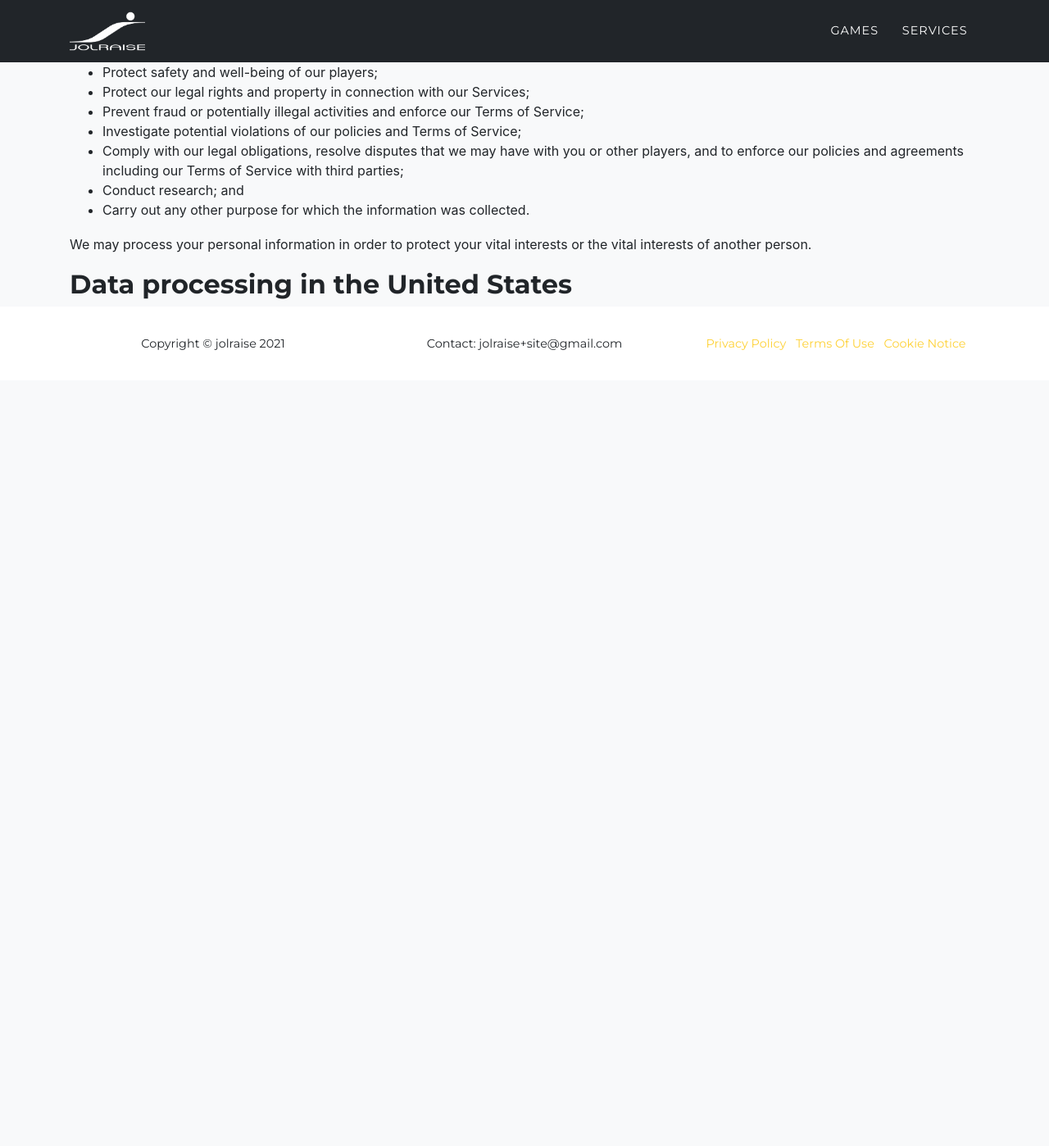
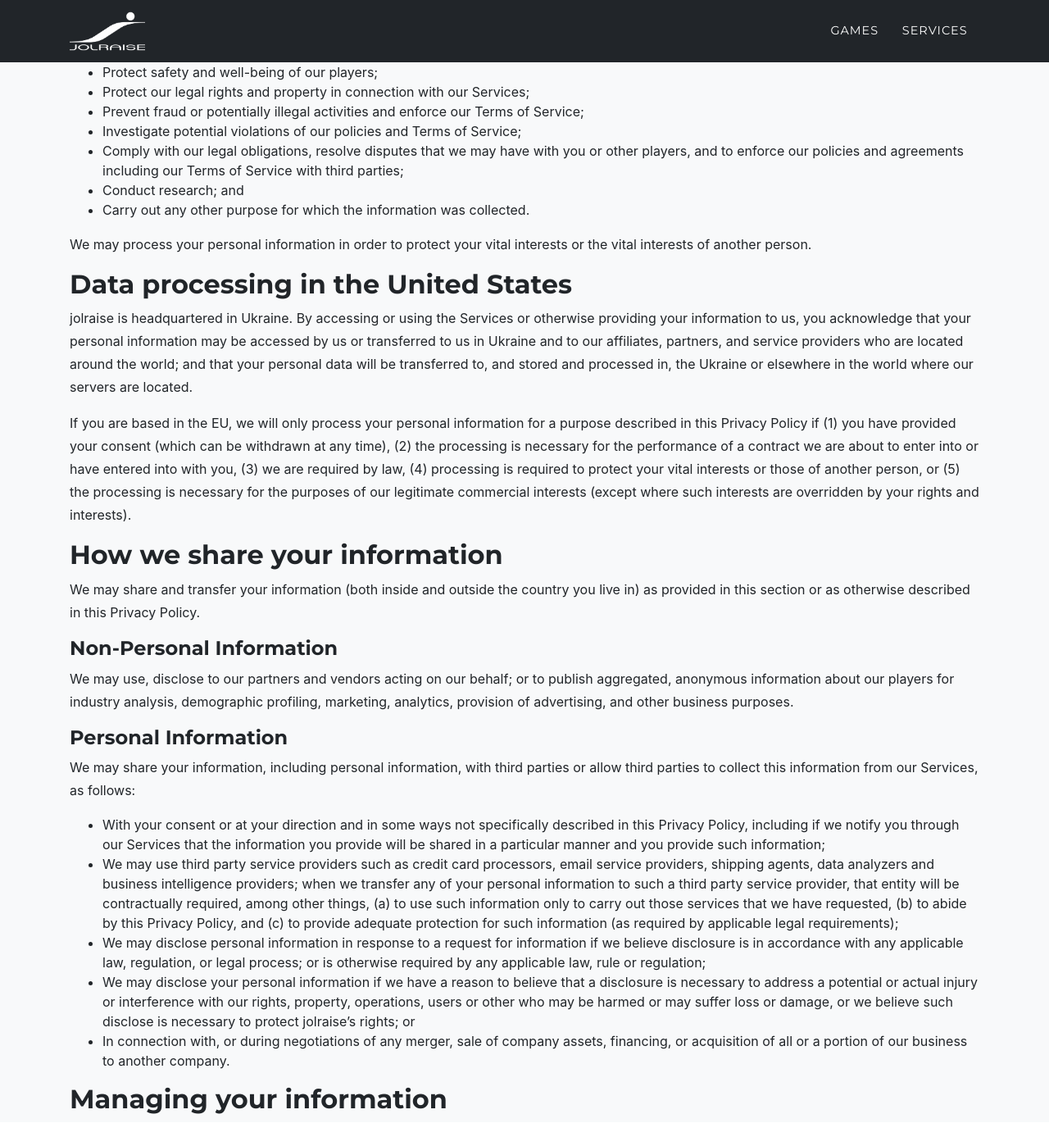
Before and after one commit to jolraise/jolraise.github.io, a Jekyll site: the page built from privacypolicy.md, in a window 1280 px wide and 1400 px high, scrolled down 2258 px. Shown: the whole window at 82% size. Built offline with Jekyll 4.4.1, drawn with Linux system fonts in a browser that asks for light colours; some web fonts are replaced; before the commit the page ends 2722 px from its top, so only the background shows below that.

Commit message:
privacypolicy update

```diff
--- a/privacypolicy.md
+++ b/privacypolicy.md
@@ -115,3 +115,53 @@ We may process your personal information in order to protect your vital interest
 
 
 ## Data processing in the United States
+
+
+jolraise is headquartered in Ukraine. By accessing or using the Services or otherwise providing your information to us, you acknowledge
+that your personal information may be accessed by us or transferred to us in Ukraine and to our affiliates, partners, and service providers
+who are located around the world; and that your personal data will be transferred to, and stored and processed in, the Ukraine or
+elsewhere in the world where our servers are located.
+
+
+If you are based in the EU, we will only process your personal information for a purpose described in this Privacy Policy if
+(1) you have provided your consent (which can be withdrawn at any time),
+(2) the processing is necessary for the performance of a contract we are about to enter into or have entered into with you,
+(3) we are required by law,
+(4) processing is required to protect your vital interests or those of another person, or
+(5) the processing is necessary for the purposes of our legitimate commercial interests (except where such interests are overridden by your rights and interests).
+
+
+## How we share your information
+
+
+We may share and transfer your information (both inside and outside the country you live in) as provided in this section
+or as otherwise described in this Privacy Policy.
+
+
+#### Non-Personal Information
+We may use, disclose to our partners and vendors acting on our behalf; or to publish aggregated,
+anonymous information about our players for industry analysis, demographic profiling, marketing, analytics,
+provision of advertising, and other business purposes.
+
+
+#### Personal Information
+We may share your information, including personal information, with third parties or allow third parties to collect this
+information from our Services, as follows:
+* With your consent or at your direction and in some ways not specifically described in this Privacy Policy,
+  including if we notify you through our Services that the information you provide will be shared in a particular manner and you provide such information;
+* We may use third party service providers such as credit card processors, email service providers, shipping agents, data analyzers and
+  business intelligence providers; when we transfer any of your personal information to such a third party service provider,
+  that entity will be contractually required, among other things,
+  (a) to use such information only to carry out those services that we have requested,
+  (b) to abide by this Privacy Policy, and
+  (c) to provide adequate protection for such information (as required by applicable legal requirements);
+* We may disclose personal information in response to a request for information if we believe disclosure is in accordance
+  with any applicable law, regulation, or legal process; or is otherwise required by any applicable law, rule or regulation;
+* We may disclose your personal information if we have a reason to believe that a disclosure is necessary to address a potential
+  or actual injury or interference with our rights, property, operations, users or other who may be harmed or may suffer
+  loss or damage, or we believe such disclose is necessary to protect jolraise’s rights; or
+* In connection with, or during negotiations of any merger, sale of company assets, financing, or acquisition of all or a portion
+  of our business to another company.
+
+
+## Managing your information
```
